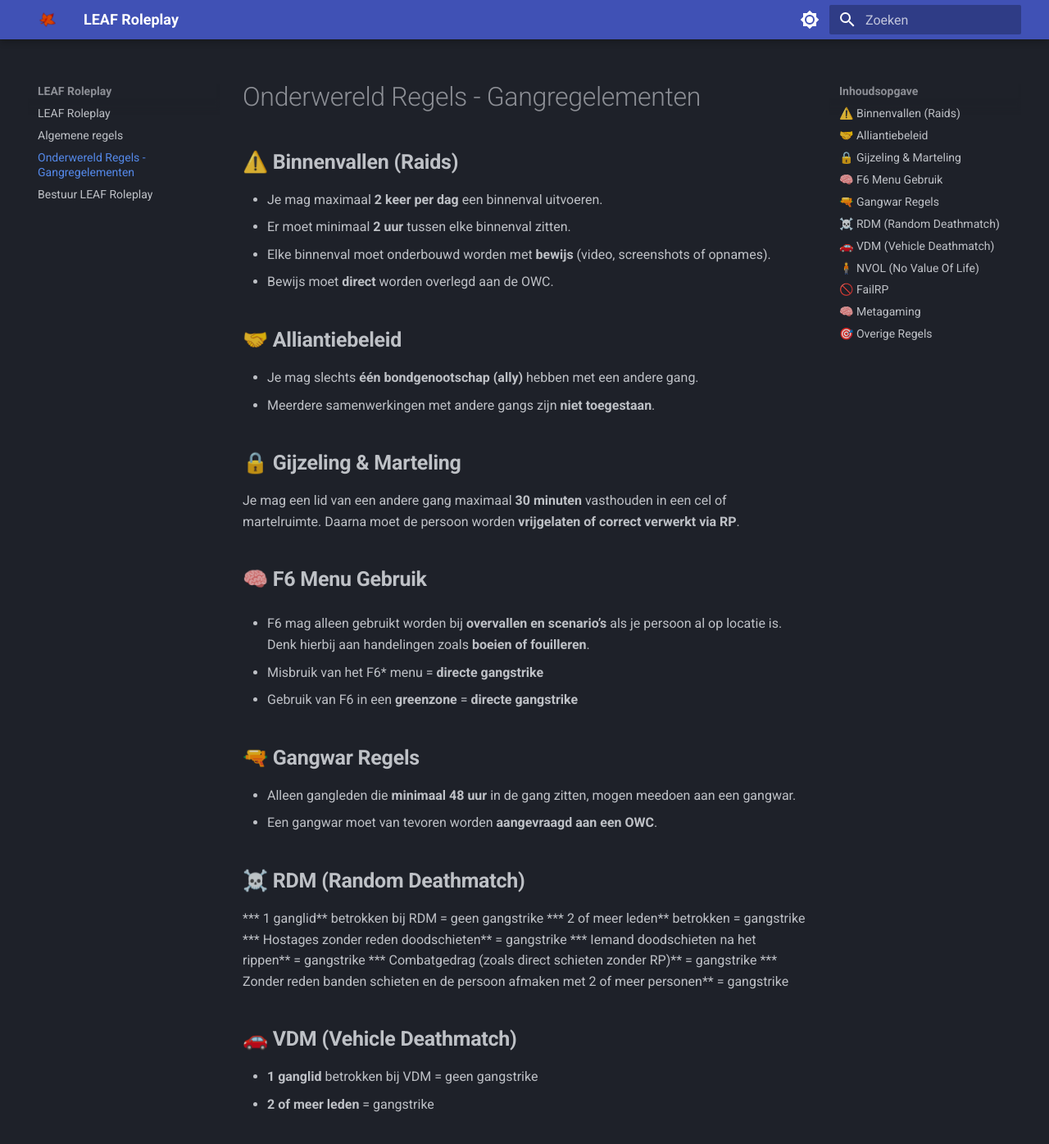
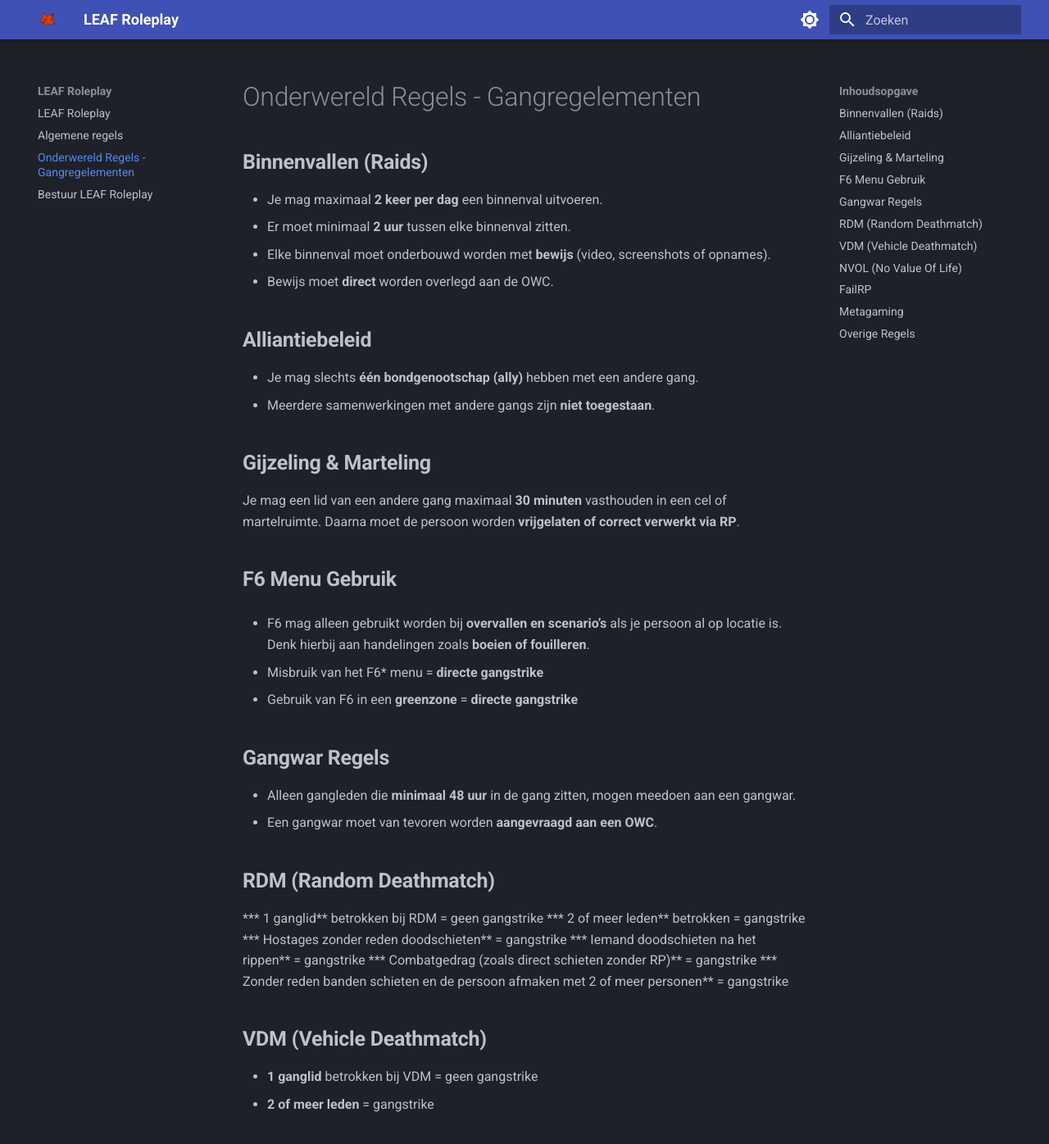
Before and after one commit to LeafRoleplay/APV-MK-docs, an MkDocs documentation site: the page built from docs/onderwereld.md, in a window 1280 px wide and 1400 px high. Shown: the top 1396 px of the window at 82% size. Built offline with MkDocs 1.6.1 and Material for MkDocs 9.7.7, drawn with Linux system fonts in a browser that asks for light colours.

Commit message:
added commit

```diff
--- a/docs/onderwereld.md
+++ b/docs/onderwereld.md
@@ -1,7 +1,7 @@
 # Onderwereld Regels - Gangregelementen
 
 
-## ⚠️ **Binnenvallen (Raids)**
+## **Binnenvallen (Raids)**
 
 * Je mag maximaal **2 keer per dag** een binnenval uitvoeren.
 * Er moet minimaal **2 uur** tussen elke binnenval zitten.
@@ -9,17 +9,17 @@
 * Elke binnenval moet onderbouwd worden met **bewijs** (video, screenshots of opnames).
 * Bewijs moet **direct** worden overlegd aan de OWC.
 
-## 🤝 **Alliantiebeleid**
+## **Alliantiebeleid**
 
 * Je mag slechts **één bondgenootschap (ally)** hebben met een andere gang.
 * Meerdere samenwerkingen met andere gangs zijn **niet toegestaan**.
 
-## 🔒 **Gijzeling & Marteling**
+## **Gijzeling & Marteling**
 
 Je mag een lid van een andere gang maximaal **30 minuten** vasthouden in een cel of martelruimte.
 Daarna moet de persoon worden **vrijgelaten of correct verwerkt via RP**.
 
-## 🧠 **F6 Menu Gebruik**
+## **F6 Menu Gebruik**
 
 * F6 mag alleen gebruikt worden bij **overvallen en scenario’s** als je persoon al op locatie is.
 Denk hierbij aan handelingen zoals **boeien of fouilleren**.
@@ -27,12 +27,12 @@
 * Misbruik van het F6* menu = **directe gangstrike**
 * Gebruik van F6 in een **greenzone** = **directe gangstrike**
 
-## 🔫 **Gangwar Regels**
+## **Gangwar Regels**
 
 * Alleen gangleden die **minimaal 48 uur** in de gang zitten, mogen meedoen aan een gangwar.
 * Een gangwar moet van tevoren worden **aangevraagd aan een OWC**.
 
-## ☠️ **RDM (Random Deathmatch)**
+## **RDM (Random Deathmatch)**
 
 ***  1 ganglid** betrokken bij RDM = geen gangstrike
 ***  2 of meer leden** betrokken = gangstrike
@@ -41,12 +41,12 @@
 ***  Combatgedrag (zoals direct schieten zonder RP)** = gangstrike
 ***  Zonder reden banden schieten en de persoon afmaken met 2 of meer personen** = gangstrike
 
-## 🚗 **VDM (Vehicle Deathmatch)**
+## **VDM (Vehicle Deathmatch)**
 
 * **1 ganglid** betrokken bij VDM = geen gangstrike
 * **2 of meer leden** = gangstrike
 
-## 🧍 **NVOL (No Value Of Life)**
+## **NVOL (No Value Of Life)**
 
 * **1 ganglid** = geen gangstrike
 * **2 of meer leden** = gangstrike
@@ -55,7 +55,7 @@
 1e keer = **waarschuwing**
 2e keer = **gangstrike**
 
-## 🚫 **FailRP**
+## **FailRP**
 
 *  Tijdens een achtervolging **vluchten naar je gangterrein** = gangstrike
 *  Het **sluiten van hekken** terwijl je onder schot gehouden wordt = gangstrike
@@ -63,12 +63,12 @@
 *  **Zonder geldige reden binnendringen in ganghuizen** = gangstrike
 *  **Tijdrekken** is niet toegestaan. Word je onder schot gehouden? Dan moet je **direct meewerken**.
 
-## 🧠 **Metagaming**
+## **Metagaming**
 
 In porto zitten zonder **oortje ingame** = gangstrike
 **Schermdelen in oortje** = gangstrike
 
-## 🎯 **Overige Regels**
+## **Overige Regels**
 
 **Shootouts en ganggeweld**
 
```
